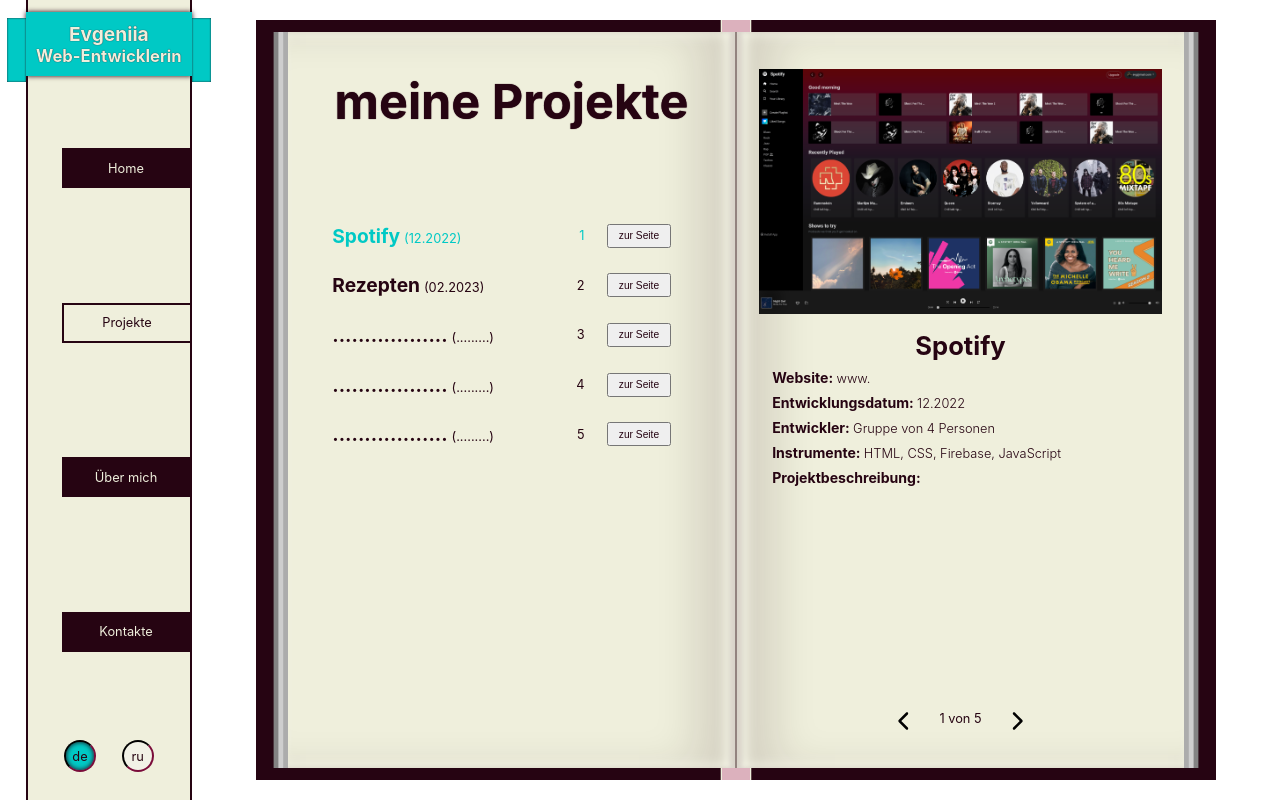
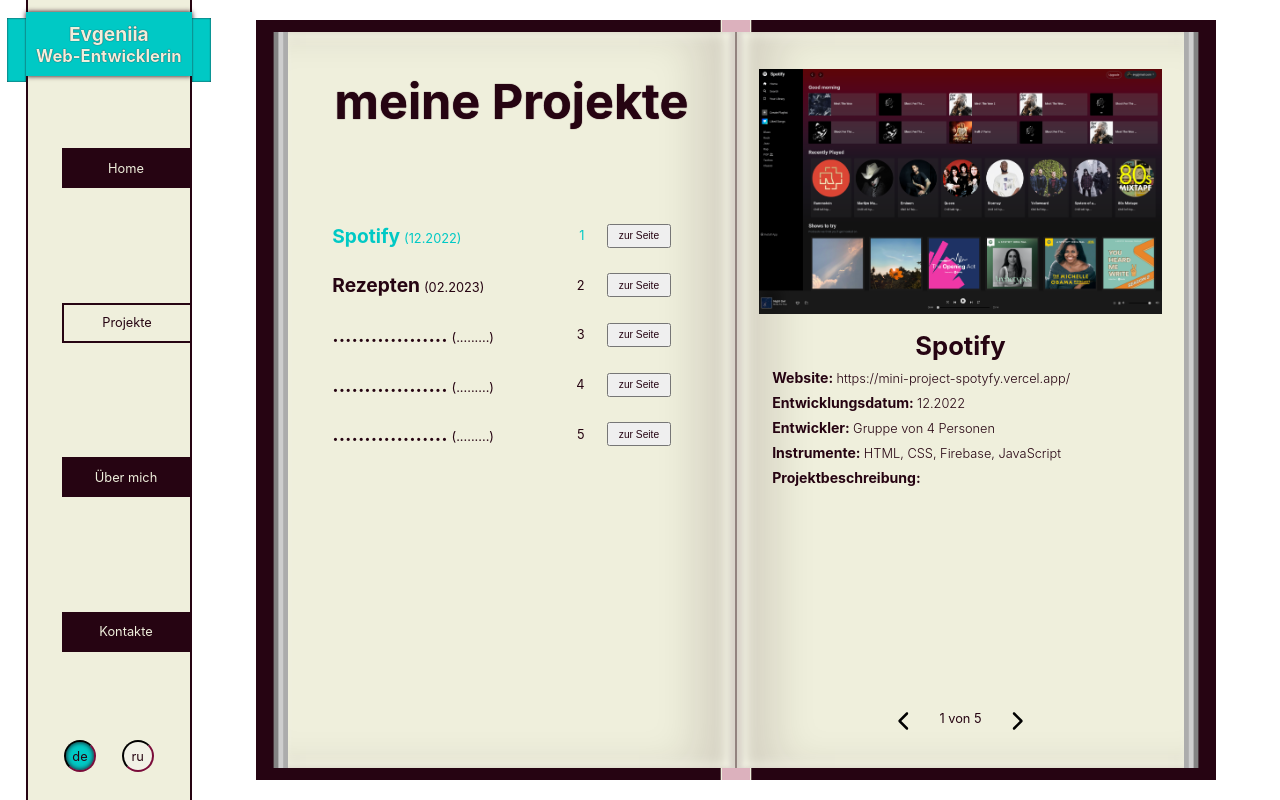
Before and after one commit to Vgenia14/portfolio2, a React (Create React App) app: page /projects/1 in a window 1280 px wide. Built offline with nearby package versions, Linux system fonts and the light colour scheme.

Commit message:
projects

```diff
--- a/src/data.json
+++ b/src/data.json
@@ -2,7 +2,7 @@
   {
     "id": "1",
     "title": "Spotify",
-    "url": "www.",
+    "url": "https://mini-project-spotyfy.vercel.app/",
     "photo": "Project_Spotify_1.png",
     "date": "12.2022",
     "instrumente": "HTML, CSS, Firebase, JavaScript",
@@ -15,7 +15,7 @@
   {
     "id": "2",
     "title": "Rezepten",
-    "url": "www.",
+    "url": "https://kochplaner.vercel.app/",
     "photo": "Project_Recips_1.png",
     "date": "02.2023",
     "instrumente": "HTML, CSS, JavaScript, React, Firebase",
--- a/src/pages/projects/Project.jsx
+++ b/src/pages/projects/Project.jsx
@@ -9,7 +9,6 @@
 // IMAGES
 import backwardStep from "../../svg/chevron-left-solid.svg";
 import forwardStep from "../../svg/chevron-right-solid.svg";
-
 
 export default function Project() {
   const { isGer } = useContext(LanguageContext);
@@ -42,7 +41,7 @@
   }, [id, navigate]);
   return (
     <Book
-      children1={<ProjectsList projects={data}/>}
+      children1={<ProjectsList projects={data} />}
       children2={
         <div className="card_right">
           {data.map((project, ind) => {
@@ -61,7 +60,9 @@
                     <ul>
                       <li>
                         <span>{isGer ? "Website: " : "Сайт: "} </span>
-                        <Link to="">{project.url}</Link>
+                        <Link to={project.url} target="_blank">
+                          {project.url}
+                        </Link>
                       </li>
                       <li>
                         <span>
@@ -74,12 +75,16 @@
                         {isGer ? project.developer : project.developer_ru}
                       </li>
                       <li>
-                        <span>{isGer ? "Instrumente: " : "Инструменты: "} </span>
+                        <span>
+                          {isGer ? "Instrumente: " : "Инструменты: "}{" "}
+                        </span>
                         {project.instrumente}
                       </li>
                       <li>
                         <span>
-                          {isGer ? "Projektbeschreibung: " : "Описание проекта: "}
+                          {isGer
+                            ? "Projektbeschreibung: "
+                            : "Описание проекта: "}
                         </span>
                         {isGer ? project.discription : project.discription_ru}
                       </li>
@@ -88,7 +93,7 @@
                 </div>
               );
             }
-            return ""
+            return "";
           })}
           <div className="box_switch">
             <img src={backwardStep} alt="" onClick={handleBackwardStep} />
--- a/src/pages/projects/ProjectsList.jsx
+++ b/src/pages/projects/ProjectsList.jsx
@@ -22,7 +22,7 @@
             </NavLink>
 
             <button>
-              <Link>{isGer ? "zur Seite" : "на сайт"}</Link>
+              <Link to={project.url} target="_blank">{isGer ? "zur Seite" : "на сайт"}</Link>
             </button>
           </div>
         ))}
```
